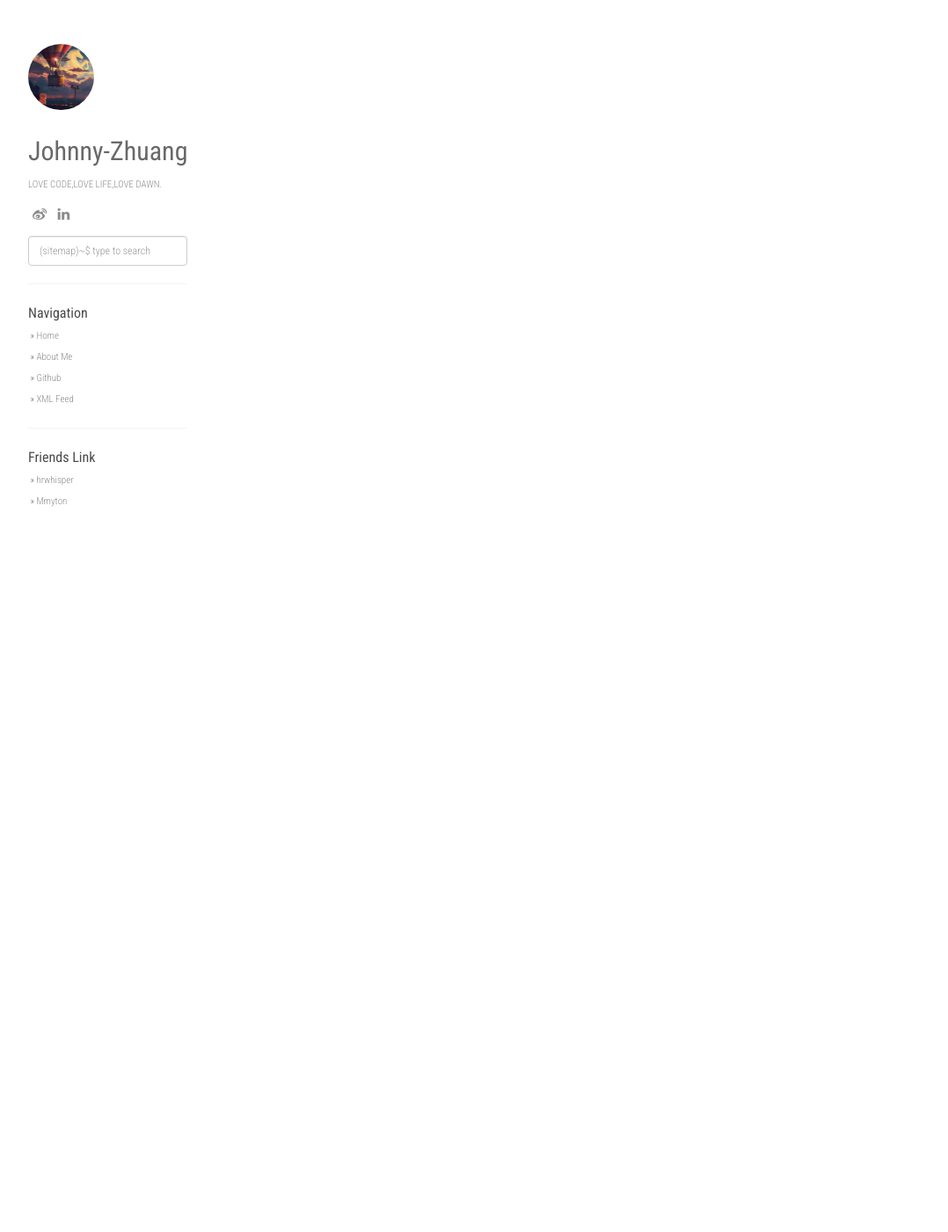
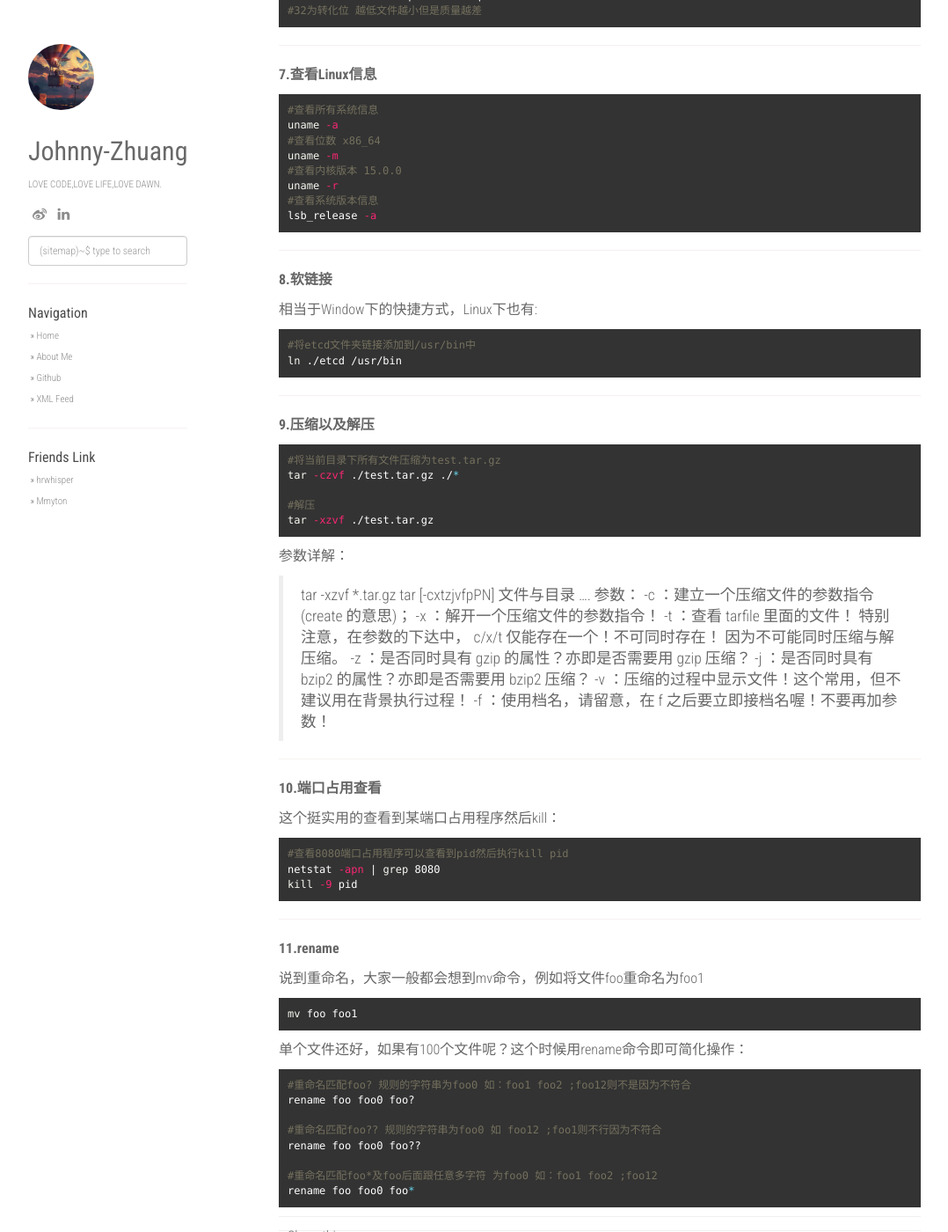
Before and after one commit to iamjohnnyzhuang/iamjohnnyzhuang.github.io, a Jekyll site: the page built from _posts/2016-07-04-学会这些Shell命令就够了.md, in a window 1280 px wide and 1400 px high, scrolled down 3493 px. Shown: the whole window at 88% size, without its empty margins (53-1131 px from the left). Built offline with Jekyll 4.4.1, drawn with Linux system fonts in a browser that asks for light colours; nearby versions of some CDN libraries; comment, search, counter and statistics services are not loaded; some of the changed text lies outside the part shown.

Commit message:
补充 2016-07-04-学会这些Shell命令就够了

````diff
--- a/_posts/2016-07-04-学会这些Shell命令就够了.md
+++ b/_posts/2016-07-04-学会这些Shell命令就够了.md
@@ -106,3 +106,192 @@ java -jar app > /dev/null 2>&1
 
 > 标准错误输出是另一输出流，用于输出错误消息或诊断。它独立于标准输出，且可以分别被重导。常见的目的则为启始这个程序的[终端](https://zh.wikipedia.org/wiki/%E7%B5%82%E7%AB%AF)，即使其*标准输出*被重导亦如此。例如：一个管线中的程序的输出被重导到下一个程序，但错误消息仍然直接流向文字终端机。
 >
+
+
+
+---
+
+
+
+**4.动态添加脚本到crontab中**
+
+crontab是Linux/Unix下常用的计划任务。我们通常通过
+
+``` bash
+crontab -e
+```
+
+然后输入crontab expression来定期执行任务。
+
+但是有时候我们的需求比较奇葩点，我需要动态的添加到crontab中。比如说在web端上让管理员自己设定定期执行的任务这样管理员输入的最多只能是一个crontab expression，我们还得自己动态去设定。代码如下，注释写的挺清楚：
+
+``` bash
+#!/bin/sh
+#输入进来的crontab表达式用-代替*
+TIME=${1}
+echo $TIME
+#要添加的任务
+COMMAND=$2
+#PROGRAM为任务名
+PROGRAM=data
+CRONTAB_CMD=${TIME} ${COMMAND}
+echo $COMMAND
+echo $CRONTAB_CMD
+(crontab -l 2>/dev/null | grep -Fv $PROGRAM; echo "$CRONTAB_CMD") | crontab -
+COUNT=`crontab -l | grep $PROGRAM | grep -v "grep"|wc -l `
+if [ $COUNT -lt 1 ]; then
+        echo "fail to add crontab $PROGRAM"
+        exit 1
+```
+
+
+
+---
+
+
+
+**5.利用tr实现多行变一行**
+
+记得在用arch的时候，有一次要用pacman安装一个搜索结果，pacman安装多个软件的时候可以通过空格来安装，但是一个搜索结果非常多的时候手工去空格安装显得太不专业了，如下：
+
+``` bash
+example1
+example2
+example3
+...
+
+pacman -S example1 example2 example3 ...
+```
+
+
+
+解决方案：
+
+利用tr多行变一行，即把每行的换行符换成空格即可
+
+``` bash
+tr -s '\n' ' '
+```
+
+
+
+---
+
+
+
+**6.压缩Mp3文件**
+
+首先要安装lame
+
+``` bash
+lame -b 32 music2.mp3 music4.mp3
+#32为转化位 越低文件越小但是质量越差
+```
+
+
+
+---
+
+
+
+**7.查看Linux信息**
+
+``` bash
+#查看所有系统信息
+uname -a
+#查看位数 x86_64
+uname -m
+#查看内核版本 15.0.0
+uname -r
+#查看系统版本信息
+lsb_release -a
+```
+
+
+
+---
+
+
+
+**8.软链接**
+
+相当于Window下的快捷方式，Linux下也有:
+
+``` bash
+#将etcd文件夹链接添加到/usr/bin中
+ln ./etcd /usr/bin
+```
+
+
+
+---
+
+
+
+**9.压缩以及解压**
+
+``` bash
+#将当前目录下所有文件压缩为test.tar.gz
+tar -czvf ./test.tar.gz ./*
+
+#解压
+tar -xzvf ./test.tar.gz
+```
+
+参数详解：
+
+> tar -xzvf *.tar.gz
+> tar [-cxtzjvfpPN] 文件与目录 ….
+> 参数：
+> -c ：建立一个压缩文件的参数指令(create 的意思)；
+> -x ：解开一个压缩文件的参数指令！
+> -t ：查看 tarfile 里面的文件！
+> 特别注意，在参数的下达中， c/x/t 仅能存在一个！不可同时存在！
+> 因为不可能同时压缩与解压缩。
+> -z ：是否同时具有 gzip 的属性？亦即是否需要用 gzip 压缩？
+> -j ：是否同时具有 bzip2 的属性？亦即是否需要用 bzip2 压缩？
+> -v ：压缩的过程中显示文件！这个常用，但不建议用在背景执行过程！
+> -f ：使用档名，请留意，在 f 之后要立即接档名喔！不要再加参数！
+
+
+
+---
+
+
+
+**10.端口占用查看**
+
+这个挺实用的查看到某端口占用程序然后kill：
+
+``` bash
+#查看8080端口占用程序可以查看到pid然后执行kill pid
+netstat -apn | grep 8080
+kill -9 pid
+```
+
+
+
+---
+
+
+
+**11.rename**
+
+说到重命名，大家一般都会想到mv命令，例如将文件foo重命名为foo1
+
+``` bash
+mv foo foo1
+```
+
+单个文件还好，如果有100个文件呢？这个时候用rename命令即可简化操作：
+
+``` bash
+#重命名匹配foo? 规则的字符串为foo0 如：foo1 foo2 ;foo12则不是因为不符合
+rename foo foo0 foo?
+
+#重命名匹配foo?? 规则的字符串为foo0 如 foo12 ;foo1则不行因为不符合
+rename foo foo0 foo??
+
+#重命名匹配foo*及foo后面跟任意多字符 为foo0 如：foo1 foo2 ;foo12
+rename foo foo0 foo*
+```
````
